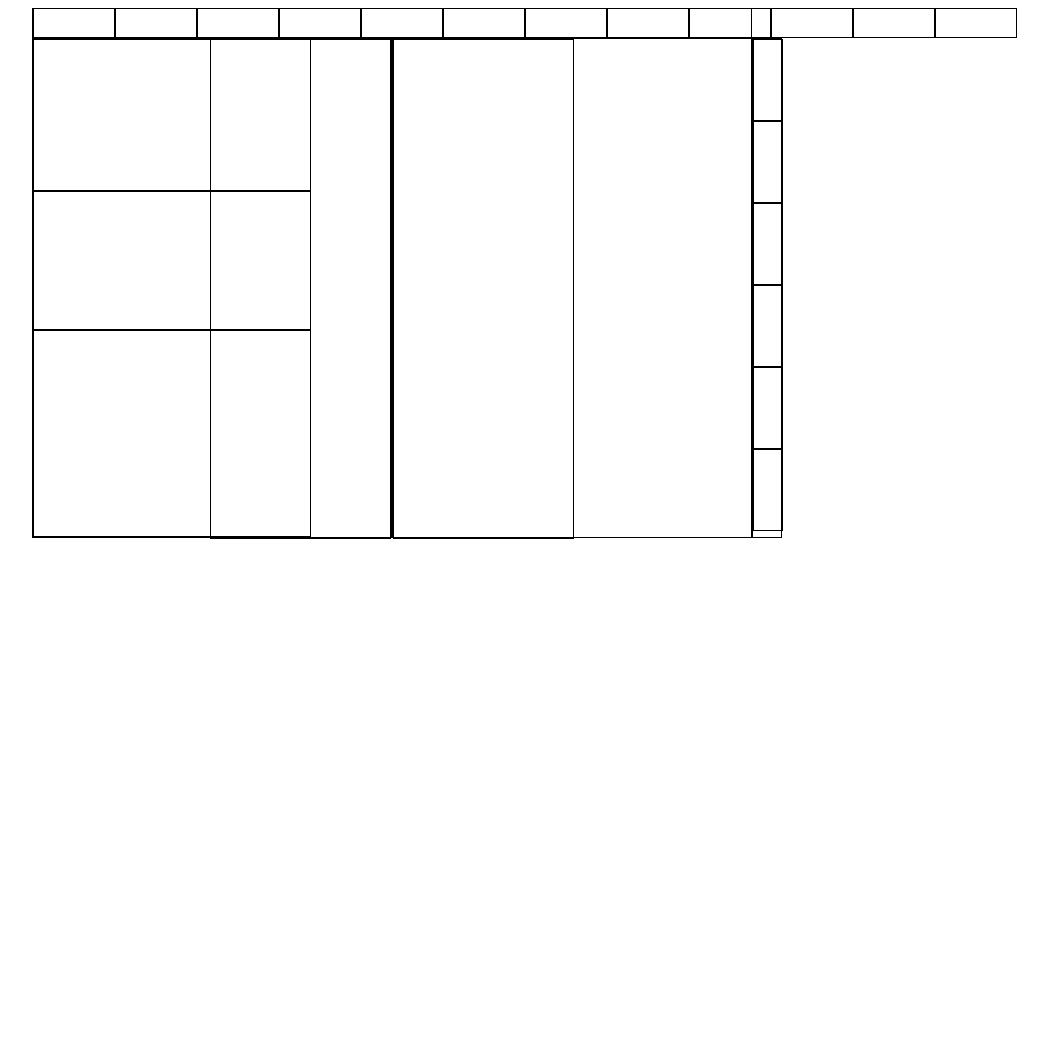
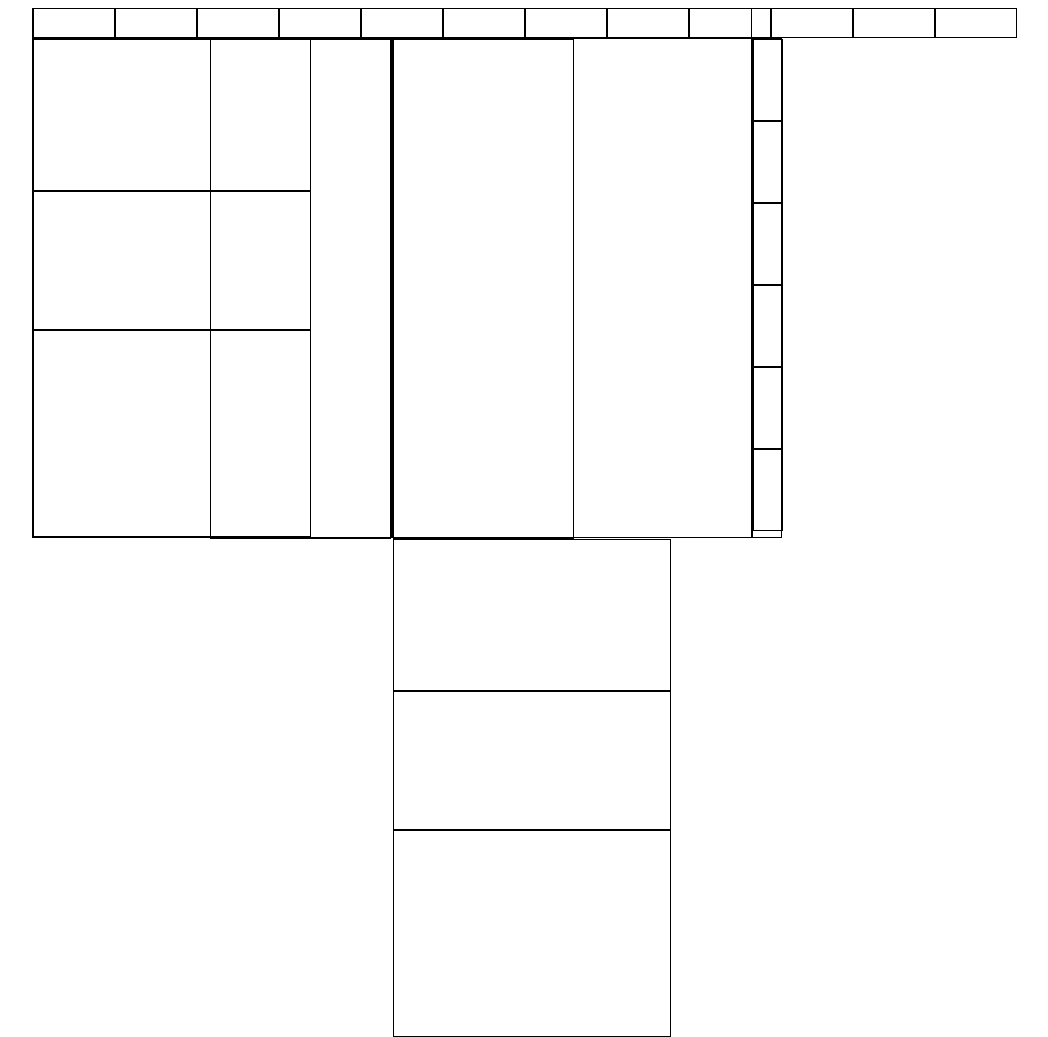
Before and after one commit to TaliSofiMato/Best-Digital-Planner, a plain HTML site: page index.html in a window 1280 px wide. Shown: the whole page, without its empty margins (208-1256 px from the left). Before the commit the page ends 800 px from the top, so only its background shows below. Drawn offline with Linux system fonts and the light colour scheme.

Commit message:
added sections to page 2

```diff
--- a/index.html
+++ b/index.html
@@ -35,6 +35,9 @@
             </div>
             <div class="page">
                 <div class= "main right"></div>
+                <div class="sectionOne"></div>
+                <div class="sectionTwo"></div>
+                <div class="sectionThree"></div>
             </div>
         </div>
     </body>
```
